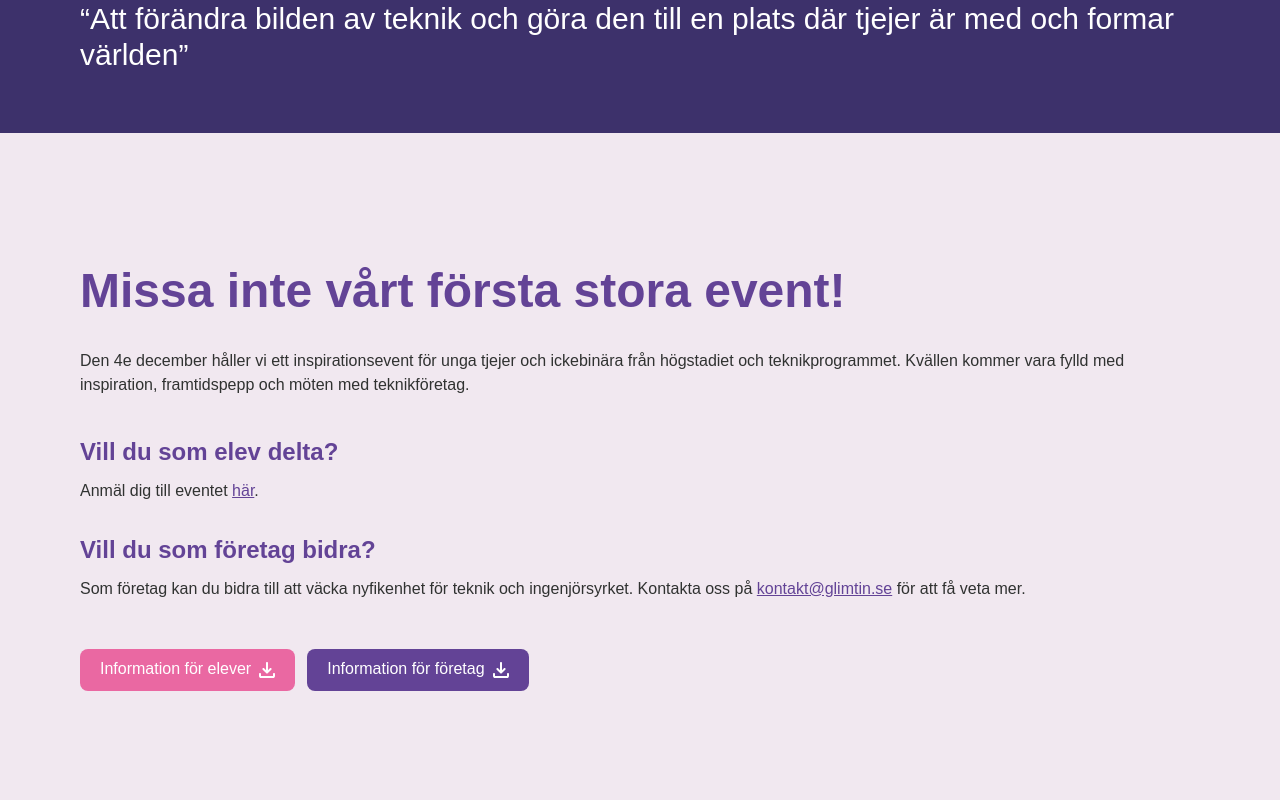
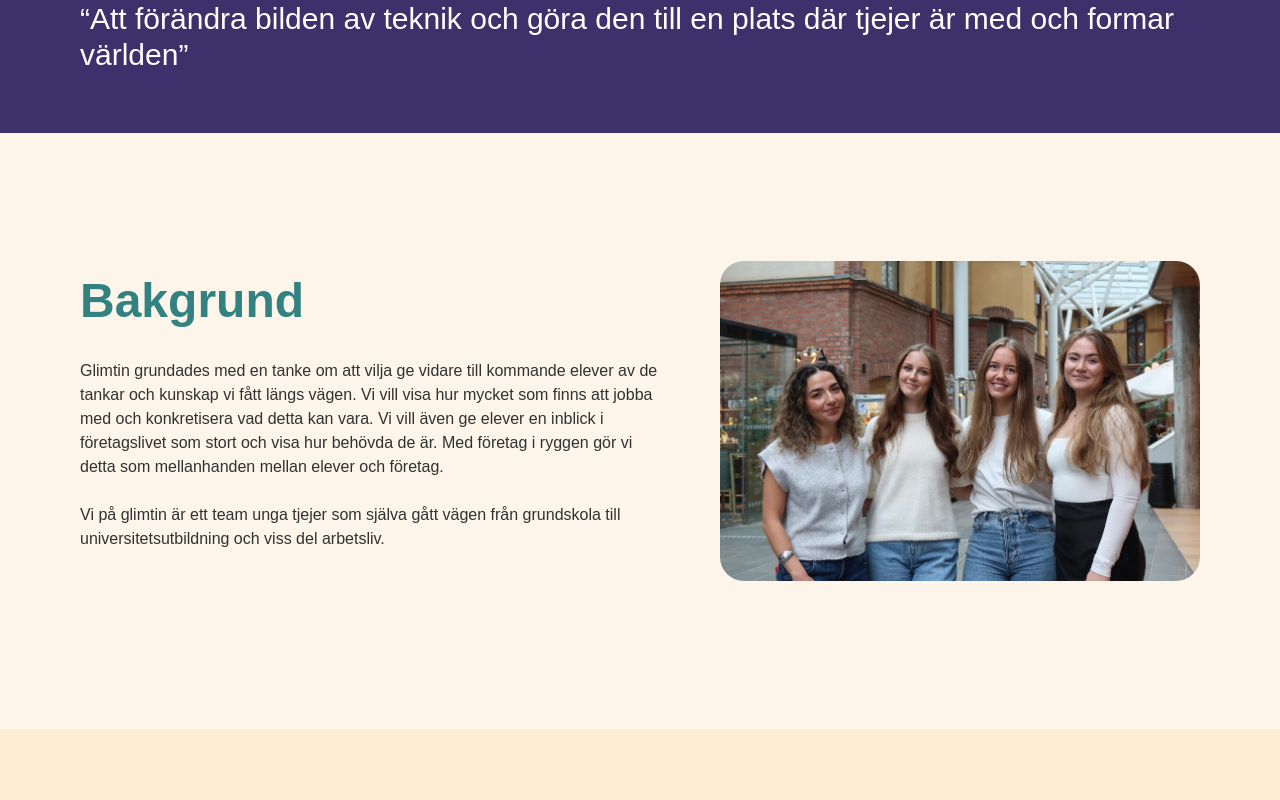
Before and after one commit to kjuliaf/glimtin, a React (Vite) app: page / in a window 1280 px wide. Shown: the part 1660-2460 px from the top of the page. Built offline with nearby package versions, Linux system fonts and the light colour scheme; a web font is replaced by a local one.

Commit message:
Removed Event section

```diff
--- a/src/App.jsx
+++ b/src/App.jsx
@@ -14,7 +14,6 @@ function App() {
 			<Header />
 			<Hero />
 			<About />
-			<Event />
 			<Background />
 			<Statistics />
 			<Companies />
```
